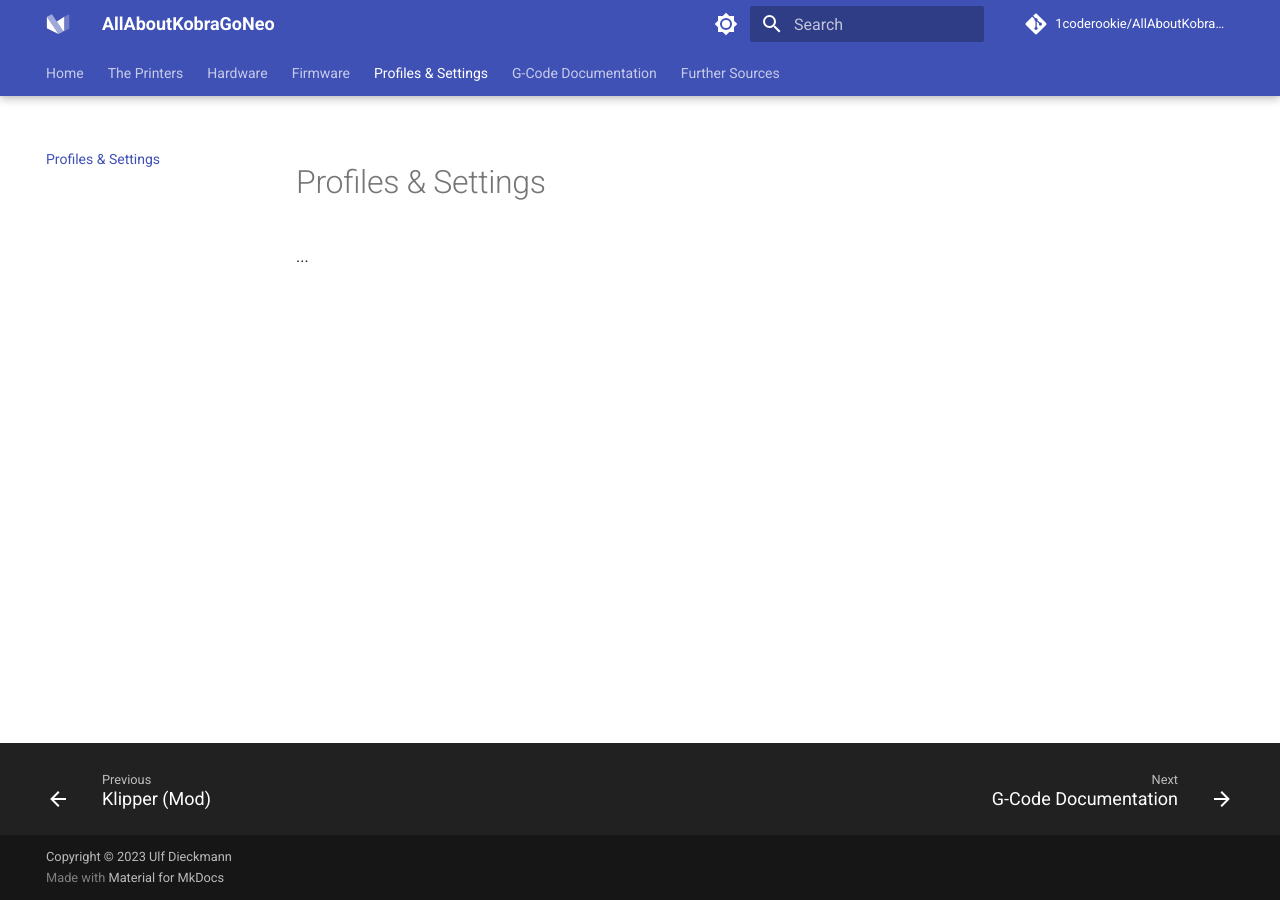
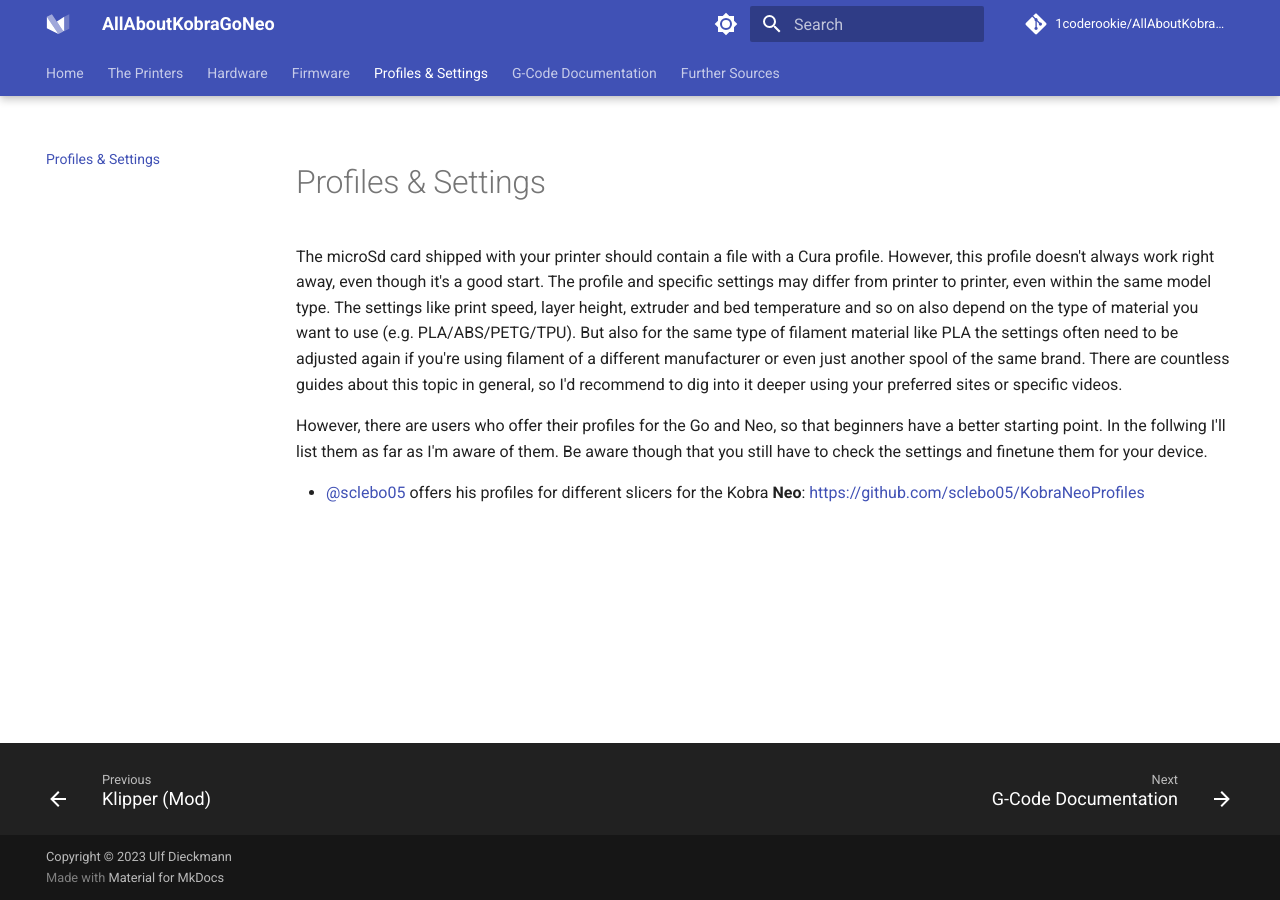
Before and after one commit to 1coderookie/KobraGoNeoInsights, an MkDocs documentation site: the page built from docs/pro_set.md, in a window 1280 px wide. Built offline with MkDocs 1.6.1 and Material for MkDocs 9.7.7, drawn with Linux system fonts in a browser that asks for light colours; comment, search, counter and statistics services are not loaded.

Commit message:
Update pro_set.md

```diff
--- a/docs/pro_set.md
+++ b/docs/pro_set.md
@@ -2,4 +2,8 @@
 
 # Profiles & Settings
 
-...
+The microSd card shipped with your printer should contain a file with a Cura profile. However, this profile doesn't always work right away, even though it's a good start. The profile and specific settings may differ from printer to printer, even within the same model type. The settings like print speed, layer height, extruder and bed temperature and so on also depend on the type of material you want to use (e.g. PLA/ABS/PETG/TPU). But also for the same type of filament material like PLA the settings often need to be adjusted again if you're using filament of a different manufacturer or even just another spool of the same brand. There are countless guides about this topic in general, so I'd recommend to dig into it deeper using your preferred sites or specific videos.
+
+However, there are users who offer their profiles for the Go and Neo, so that beginners have a better starting point. In the follwing I'll list them as far as I'm aware of them. Be aware though that you still have to check the settings and finetune them for your device.
+
+- @sclebo05 offers his profiles for different slicers for the Kobra **Neo**: [https://github.com/sclebo05/KobraNeoProfiles](https://github.com/sclebo05/KobraNeoProfiles)
```
